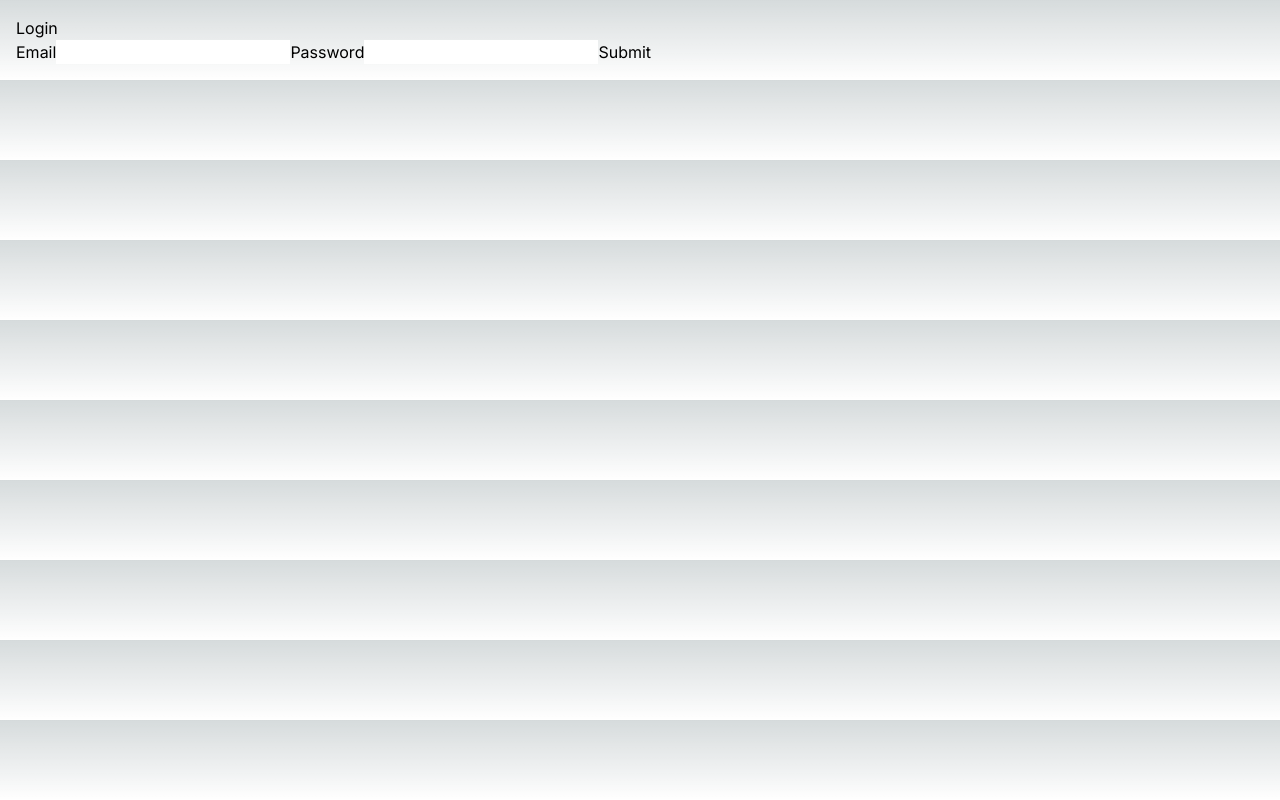
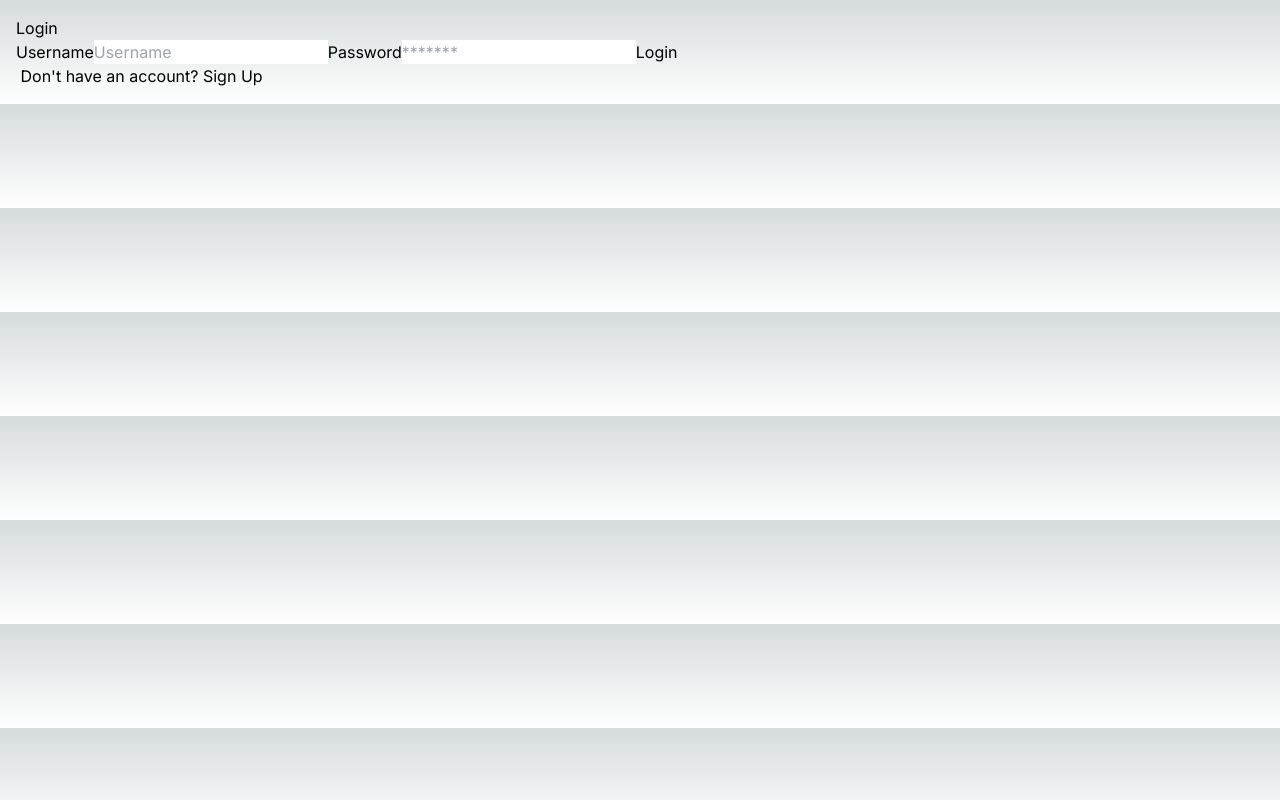
Before and after one commit to segvndo/YourBeat-TS, a Next.js app: page /login in a window 1280 px wide. Built offline with nearby package versions, Linux system fonts and the light colour scheme.

Commit message:
Add username and password useState to login

```diff
--- a/app/login/page.tsx
+++ b/app/login/page.tsx
@@ -1,21 +1,40 @@
-import React from 'react'
+'use client';
+import React from 'react';
+import Link from 'next/link';
 
 type LoginProps = {};
 
 const Login: React.FC<LoginProps> = () => {
+  const [username, setUsername] = React.useState('')
+  const [password, setPassword] = React.useState('')
+  const handleSubmit = async () => {
+    try {
+      const response = await fetch('http://localhost:4000/auth/login', {
+        method: 'POST',
+        headers: {
+          'Content-Type': 'application/json',
+        },
+        body: JSON.stringify({ username, password }),
+      })
+      const data = await response.json()
+      console.log(data)
+    } catch (error) {
+      console.log(error)
+    }
+  };
+
   return (
-    <div>
-      <h1>Login</h1>
-
-      <form>
-        <label htmlFor="email">Email</label>
-        <input type="email" name="email" id="email" />
-
+    <div className="auth-form-container">
+      <h2 >Login</h2>
+      <div className="login-form">
+        <label htmlFor="username">Username</label>
+        <input value={username} onChange={(e) => setUsername(e.target.value)} type="text" placeholder="Username" id="username" name="username" />
         <label htmlFor="password">Password</label>
-        <input type="password" name="password" id="password" />
-
-        <button type="submit" className="rounded-lg">Submit</button>
-      </form>
+        <input type="password" value={password} onChange={(e) => setPassword(e.target.value)} placeholder="*******" id="password" name="password" />
+        <button onClick={handleSubmit}>Login</button>
+      </div>
+      &nbsp;
+      <Link href="/register" >Don't have an account? Sign Up</Link>
     </div>
   )
 }
```
